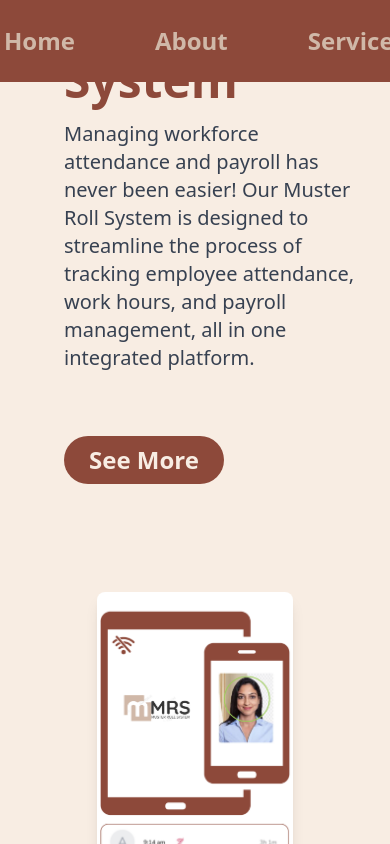
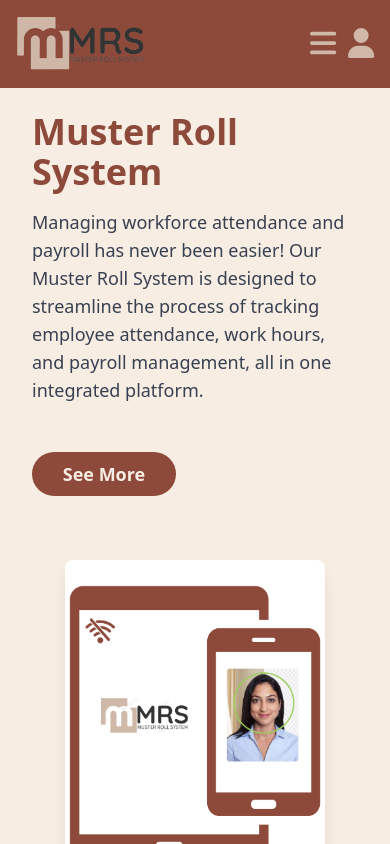
Before and after one commit to FYP21-Projects/MusterRollSystemWeb, a React (Vite) app: page / in a window 390 px wide. Shown: the top 844 px of the page. Built offline with nearby package versions, Linux system fonts and the light colour scheme.

Commit message:
added responsiveness in header and main page

```diff
--- a/src/Components/LandingPage.jsx
+++ b/src/Components/LandingPage.jsx
@@ -3,33 +3,32 @@
 
 const LandingPage = () => {
   return (
-    <div className="flex bg-cofee flex-col md:flex-row h-screen items-center justify-center">
+    <div className="flex bg-cofee flex-col md:flex-row min-h-screen items-center justify-center pt-20 md:pt-24 p-4 md:p-8">
       {/* Left Div */}
-      <div className="flex flex-col justify-start ml-8 text-start md:w-1/2 p-8">
-        <h1 className="text-5xl font-bold text-cofee_dark mb-4 mt-8">
+      <div className="flex flex-col justify-start text-start md:w-1/2 p-4 md:p-8">
+        <h1 className="text-4xl md:text-5xl font-bold text-cofee_dark mb-4 mt-4 md:mt-0">
           Muster Roll System
         </h1>
-        <p className="text-gray-700 text-xl mb-6 ">
+        <p className="text-gray-700 text-lg md:text-xl mb-6">
           Managing workforce attendance and payroll has never been easier! Our
           Muster Roll System is designed to streamline the process of tracking
           employee attendance, work hours, and payroll management, all in one
           integrated platform.
         </p>
-        <button className="bg-cofee_dark w-40 text-2xl mt-10 text-cofee hover:scale-105 hover:shadow-lg hover:shadow-cofee_dark font-bold py-2 px-4 rounded-full">
+        <button className="bg-cofee_dark w-36 md:w-40 text-lg md:text-2xl mt-6 md:mt-10 text-cofee hover:scale-105 hover:shadow-lg hover:shadow-cofee_dark font-bold py-2 px-4 rounded-full">
           See More
         </button>
       </div>
 
       {/* Right Div */}
-      <div className="flex justify-center items-center md:w-1/2 p-8">
+      <div className="flex justify-center items-center md:w-1/2 p-4 md:p-8">
         <img
           src={MainPage}
           alt="main page"
-          className="rounded-lg shadow-lg w-3/5 mt-11 h-auto object-cover"
+          className="rounded-lg shadow-lg w-4/5 md:w-3/5 h-auto object-cover mt-8 md:mt-0"
         />
       </div>
     </div>
-
   );
 };
 
--- a/src/Components/Navbar.jsx
+++ b/src/Components/Navbar.jsx
@@ -1,52 +1,87 @@
-import React from "react";
+import React, { useState } from "react";
 import { useNavigate } from "react-router-dom";
 import MainLogo from "../assets/MainLogo.jpg";
+import { FontAwesomeIcon } from '@fortawesome/react-fontawesome'; // Make sure to install @fortawesome/react-fontawesome
+import { faBars, faUser } from '@fortawesome/free-solid-svg-icons';
 
 const Navbar = () => {
+  const [isOpen, setIsOpen] = useState(false); // State to track menu toggle
   const navigate = useNavigate();
+
   // List of navigation items with href
   const navItems = [
-    { name: "Home", href: "/" },
-    { name: "About", href: "#about" },
-    { name: "Services", href: "#services" },
-    { name: "Contact", href: "#contact" },
+    { id: 1, name: "Home", href: "/" },
+    { id: 2, name: "About", href: "#about" },
+    { id: 3, name: "Services", href: "#services" },
+    { id: 4, name: "Contact", href: "#contact" },
   ];
 
   const handleLogIn = () => {
     navigate("/login");
   };
 
+  // Function to toggle navbar
+  const toggleMenu = () => {
+    setIsOpen(!isOpen);
+  };
+
   return (
-    <nav className=" p-1 bg-cofee_dark fixed top-0 w-full z-50">
+    <nav className="p-4 bg-cofee_dark fixed top-0 w-full z-50">
       <div className="container mx-auto flex justify-between items-center">
         {/* Logo */}
         <div className="text-cofee text-4xl font-bold">
-          <img className="Image size-14 w-32" src={MainLogo}></img>
+          <img className="w-32" src={MainLogo} alt="logo" />
         </div>
 
-        {/* Center Links */}
-        <div className="flex gap-14 space-x-6">
-          {navItems.map((item, index) => (
+        {/* Center Links for large screens */}
+        <div className={`hidden lg:flex space-x-6`}>
+          {navItems.map((item) => (
             <a
-              key={index}
+              key={item.id}
               href={item.href}
-              className="text-cofee_ligt text-2xl  font-bold hover:text-cofee_ligt transform translate hover:scale-105"
+              className="text-cofee_ligt text-2xl font-bold hover:text-cofee_ligt transform translate hover:scale-105"
             >
               {item.name}
             </a>
           ))}
         </div>
-        {/* Login Button */}
-        <div className="flex flex-row gap-8">
+
+        {/* Icon Container for small screens */}
+        <div className="flex items-center space-x-3 lg:hidden">
+          <button onClick={toggleMenu}>
+            <FontAwesomeIcon icon={faBars} className="text-cofee_ligt text-3xl" />
+          </button>
+          <button onClick={handleLogIn}>
+            <FontAwesomeIcon icon={faUser} className="text-cofee_ligt text-3xl" />
+          </button>
+        </div>
+
+        {/* Login Button for large screens */}
+        <div className="hidden lg:flex">
           <button
-            className="text-2xl  hover:text-cofee_dark hover:bg-cofee font-bold  py-1 px-3 border border-cofee rounded-3xl text-cofee_ligt"
+            className="text-2xl hover:text-cofee_dark hover:bg-cofee font-bold py-1 px-3 border border-cofee rounded-3xl text-cofee_ligt"
             onClick={handleLogIn}
           >
             Log In
           </button>
+        </div>
+      </div>
 
-
-        </div>
+      {/* Mobile Menu (shows in column when isOpen is true) */}
+      <div
+        className={`${
+          isOpen ? "block" : "hidden"
+        } lg:hidden flex flex-col items-center bg-cofee_dark w-full space-y-4 py-4`}
+      >
+        {navItems.map((item) => (
+          <a
+            key={item.id}
+            href={item.href}
+            className="text-cofee_ligt text-2xl font-bold hover:text-cofee_ligt transform translate hover:scale-105"
+          >
+            {item.name}
+          </a>
+        ))}
       </div>
     </nav>
   );
```
